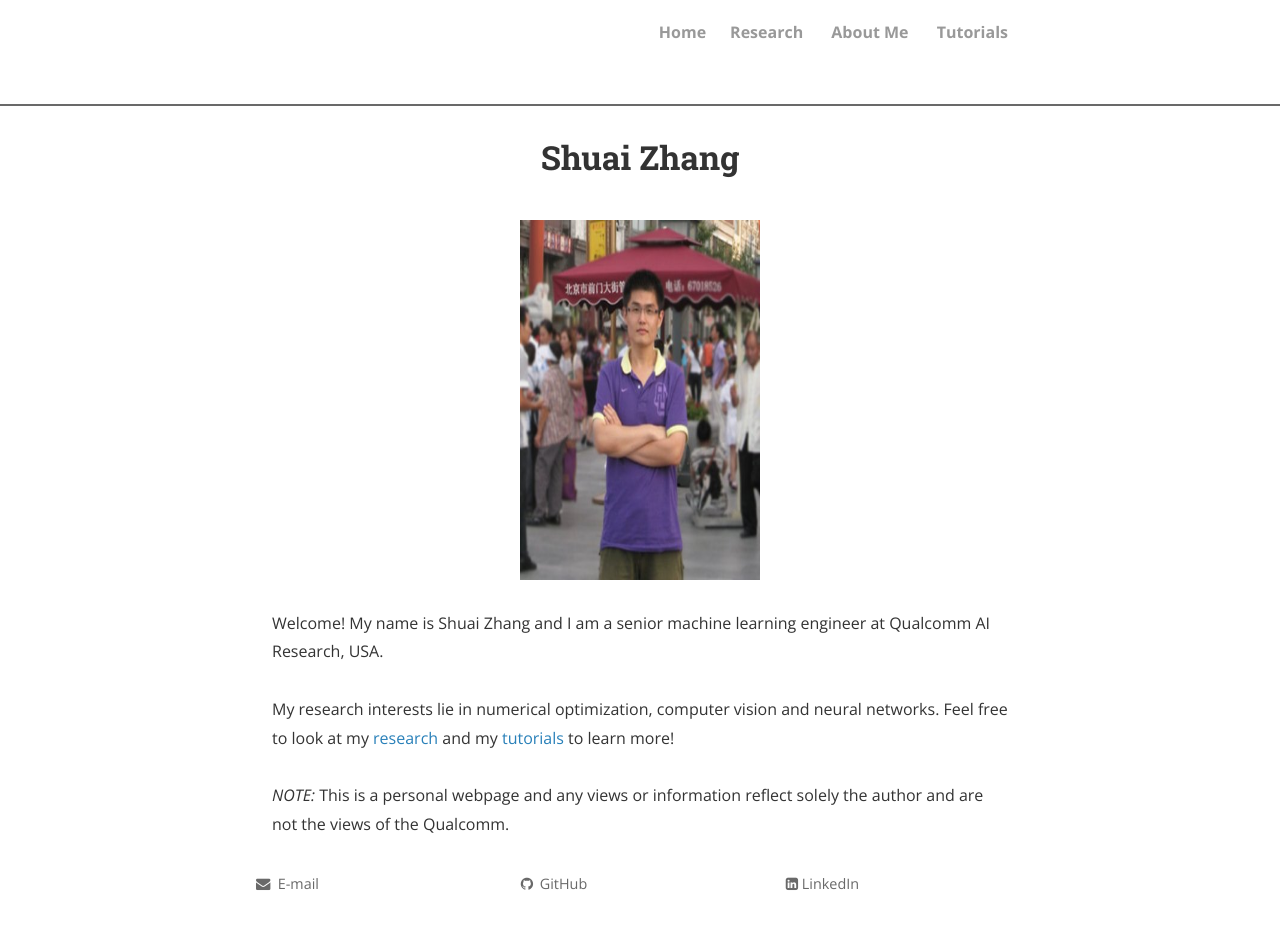
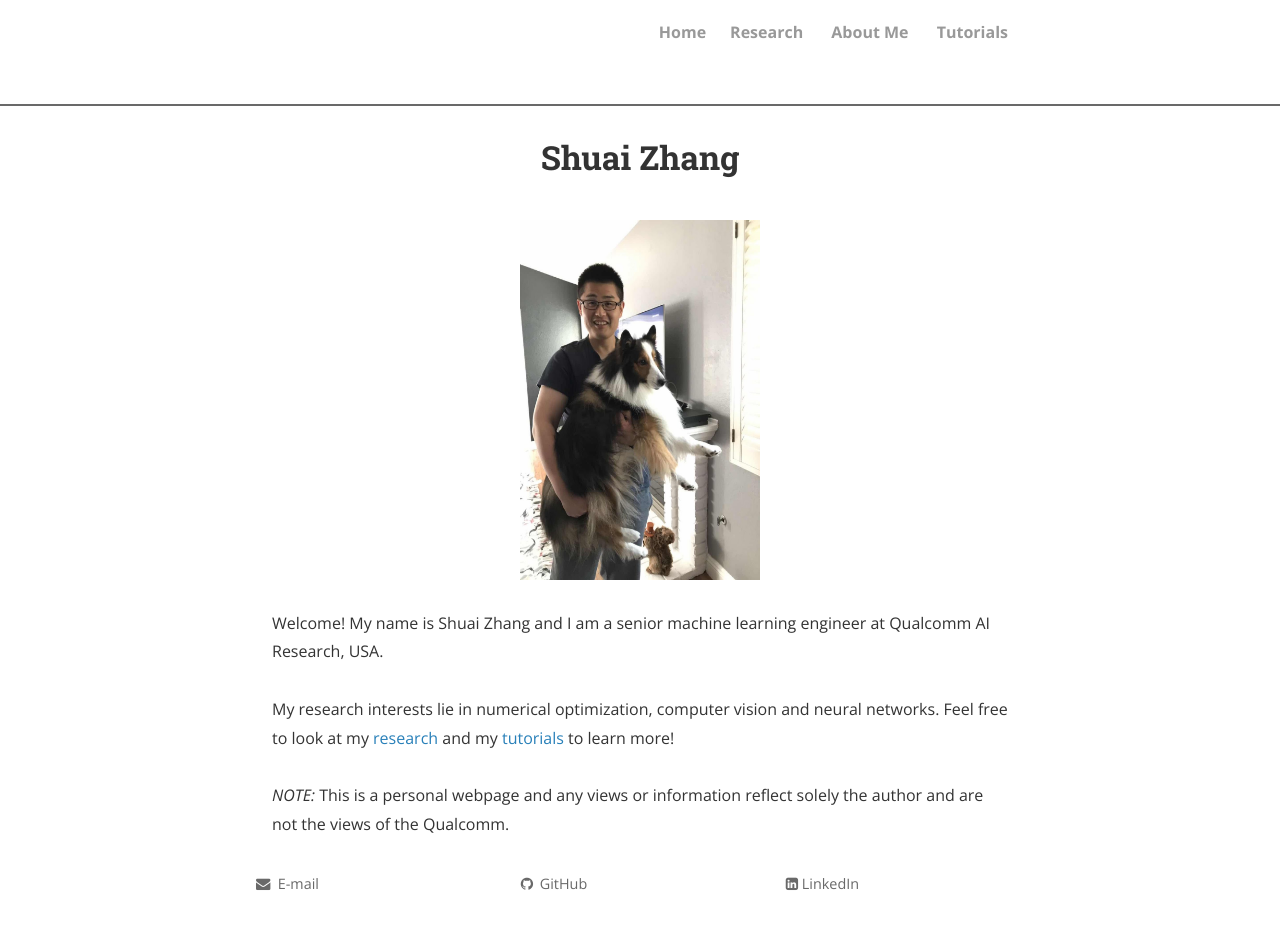
Before and after one commit to zsivine/zsivine.github.io, a Jekyll site: the page built from index.html, in a window 1280 px wide. Built offline with Jekyll 4.4.1, drawn with Linux system fonts in a browser that asks for light colours; nearby versions of some CDN libraries; the list of posts is cut into pages by our own code; comment, search, counter and statistics services are not loaded; a style sheet for code colours, icons or effects is not loaded.

Commit message:
change photo agian

```diff
--- a/index.html
+++ b/index.html
@@ -12,7 +12,7 @@ title: Shuai Zhang
   gtag('config', 'UA-108085250-1');
 </script>
 
-<img src="profile.jpg" alt="Shuai Zhang pic" style="width:240px;height:360px;" title="Shuai Zhang"; algin="middle">
+<img src="profile2.jpg" alt="Shuai Zhang pic" style="width:240px;height:360px;" title="Shuai Zhang"; algin="middle">
 <br>
 Welcome! My name is Shuai Zhang and I am a senior machine learning
 engineer at Qualcomm AI Research, USA.
```
Also changed, not shown: profile2.jpg (added).
